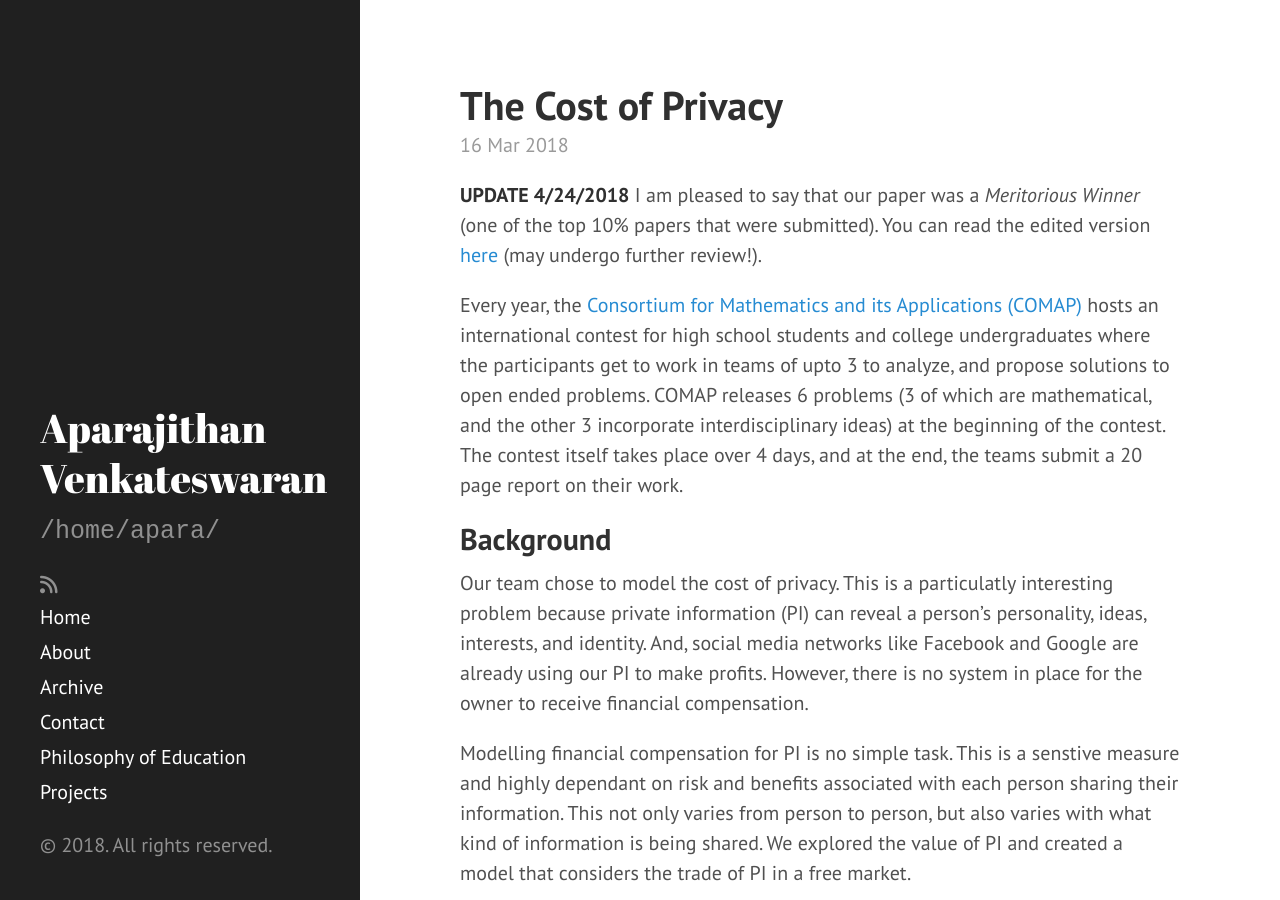
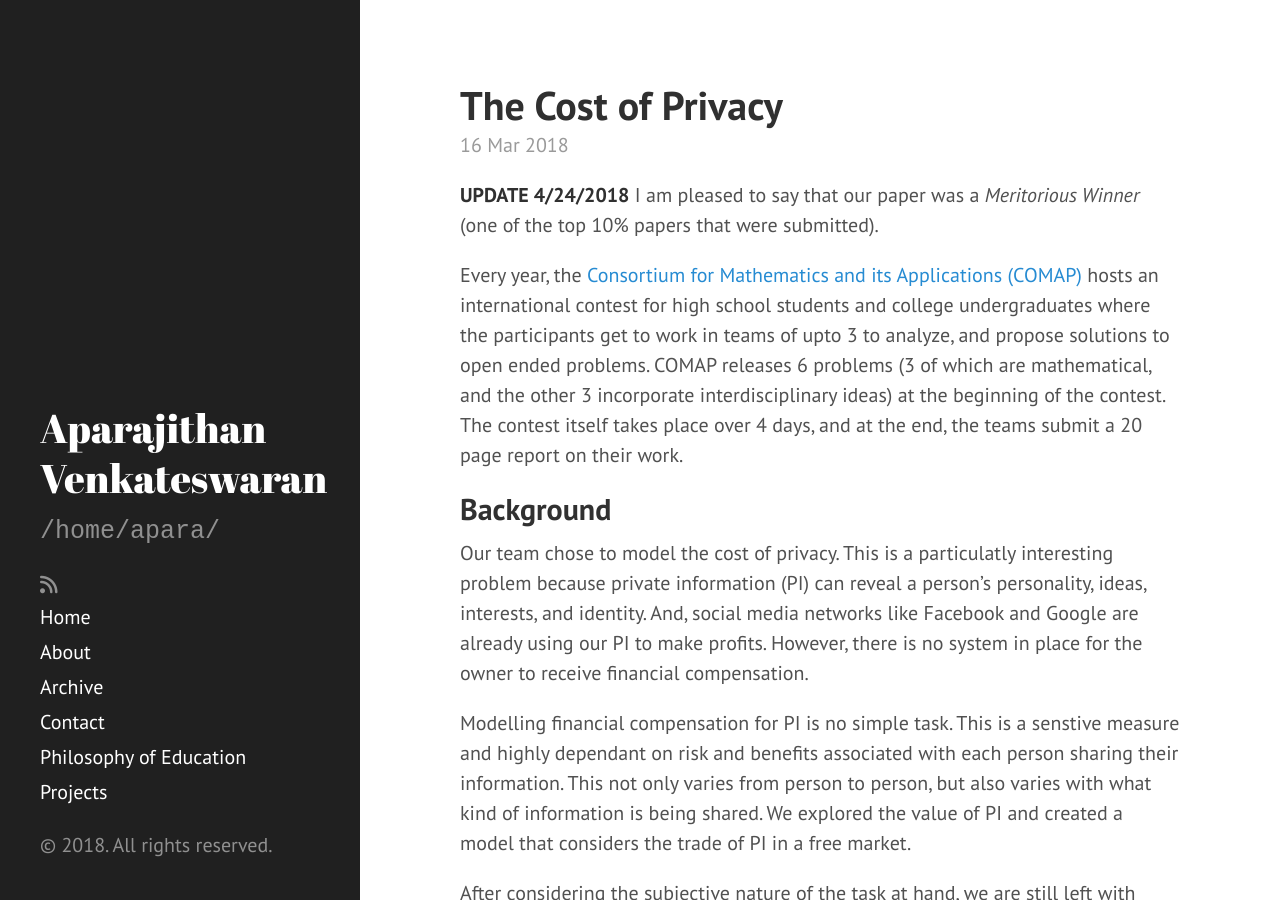
Before and after one commit to AparaV/aparavenkat.com, a Jekyll site: the page built from _posts/2018-03-16-what-is-the-cost-of-privacy.md, in a window 1280 px wide and 900 px high. Built offline with Jekyll 4.4.1, drawn with Linux system fonts in a browser that asks for light colours; nearby versions of some CDN libraries; comment, search, counter and statistics services are not loaded.

```diff
--- a/_posts/2018-03-16-what-is-the-cost-of-privacy.md
+++ b/_posts/2018-03-16-what-is-the-cost-of-privacy.md
@@ -8,7 +8,7 @@
 ---
 
 
-**UPDATE 4/24/2018** I am pleased to say that our paper was a *Meritorious Winner* (one of the top 10% papers that were submitted). You can read the edited version [here](/assets/pdf/cost-of-privacy.pdf){:target="_blank"} (may undergo further review!).
+**UPDATE 4/24/2018** I am pleased to say that our paper was a *Meritorious Winner* (one of the top 10% papers that were submitted).
 
 Every year, the [Consortium for Mathematics and its Applications (COMAP)](http://www.comap.com/undergraduate/contests/){:target="_blank"} hosts an international contest for high school students and college undergraduates where the participants get to work in teams of upto 3 to analyze, and propose solutions to open ended problems. COMAP releases 6 problems (3 of which are mathematical, and the other 3 incorporate interdisciplinary ideas) at the beginning of the contest. The contest itself takes place over 4 days, and at the end, the teams submit a 20 page report on their work.
 <!--excerpt_ends-->
```
